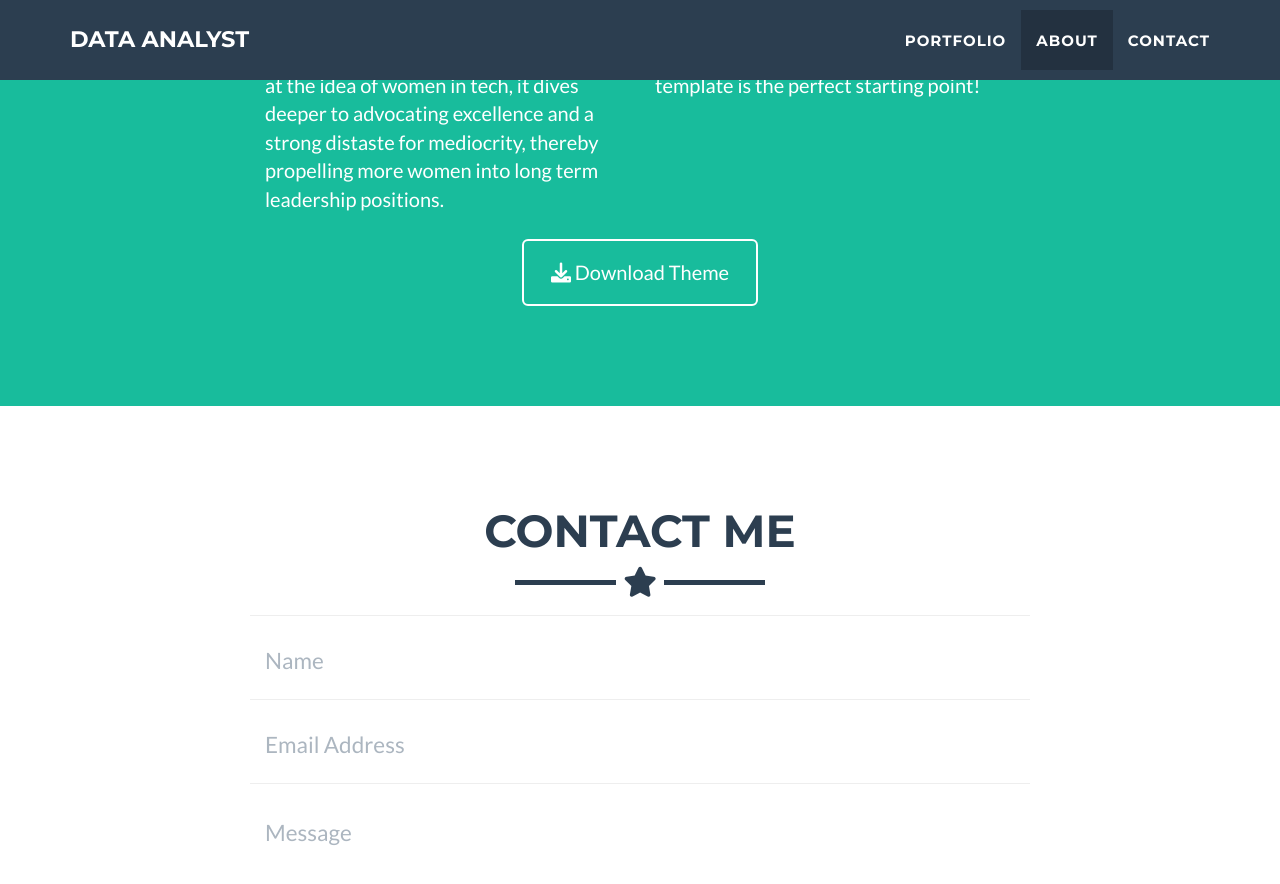
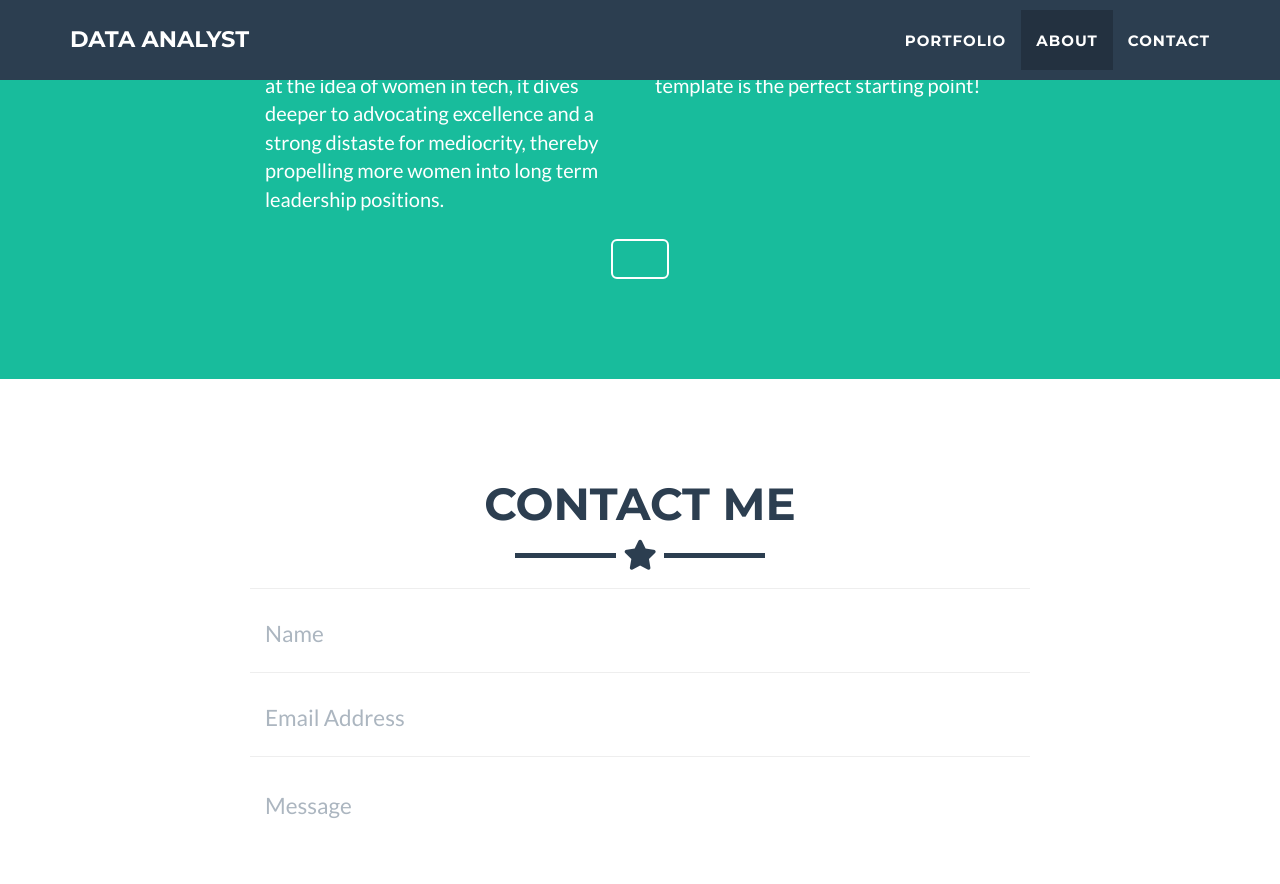
Before and after one commit to oluwayetty/oluwayetty.github.io, a Jekyll site: the page built from _posts/2014-07-18-project-1.markdown, in a window 1280 px wide and 900 px high, scrolled down 3120 px. Shown: the top 884 px of the window. Built offline with Jekyll 4.4.1, drawn with Linux system fonts in a browser that asks for light colours.

Commit message:
Update about.html

```diff
--- a/_includes/about.html
+++ b/_includes/about.html
@@ -17,7 +17,7 @@
       </div>
       <div class="col-lg-8 col-lg-offset-2 text-center">
         <a href="https://github.com/jeromelachaud/freelancer-theme" class="btn btn-lg btn-outline">
-          <i class="fa fa-download"></i> Download Theme
+<!--           <i class="fa fa-download"></i> Download Theme -->
         </a>
       </div>
     </div>
```
